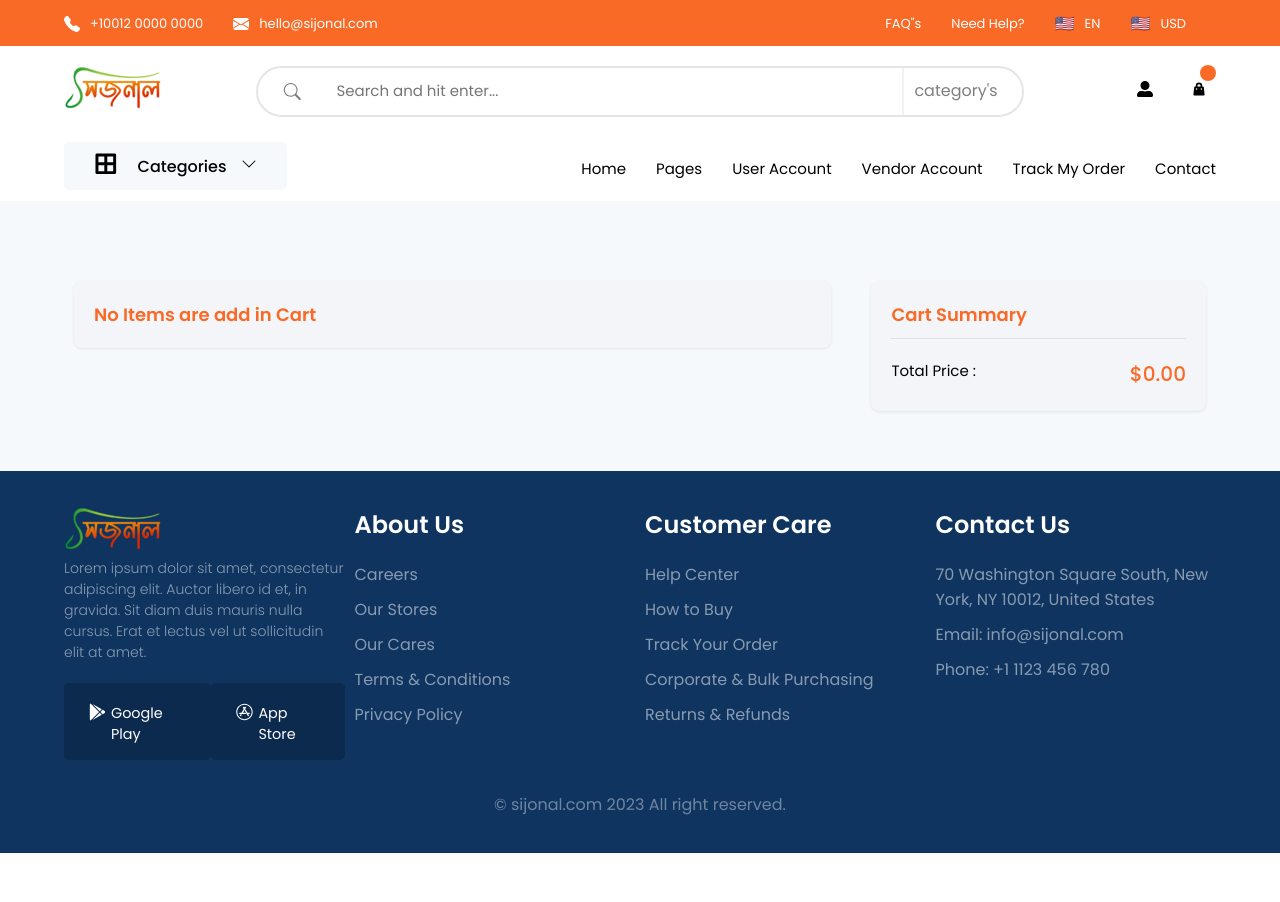
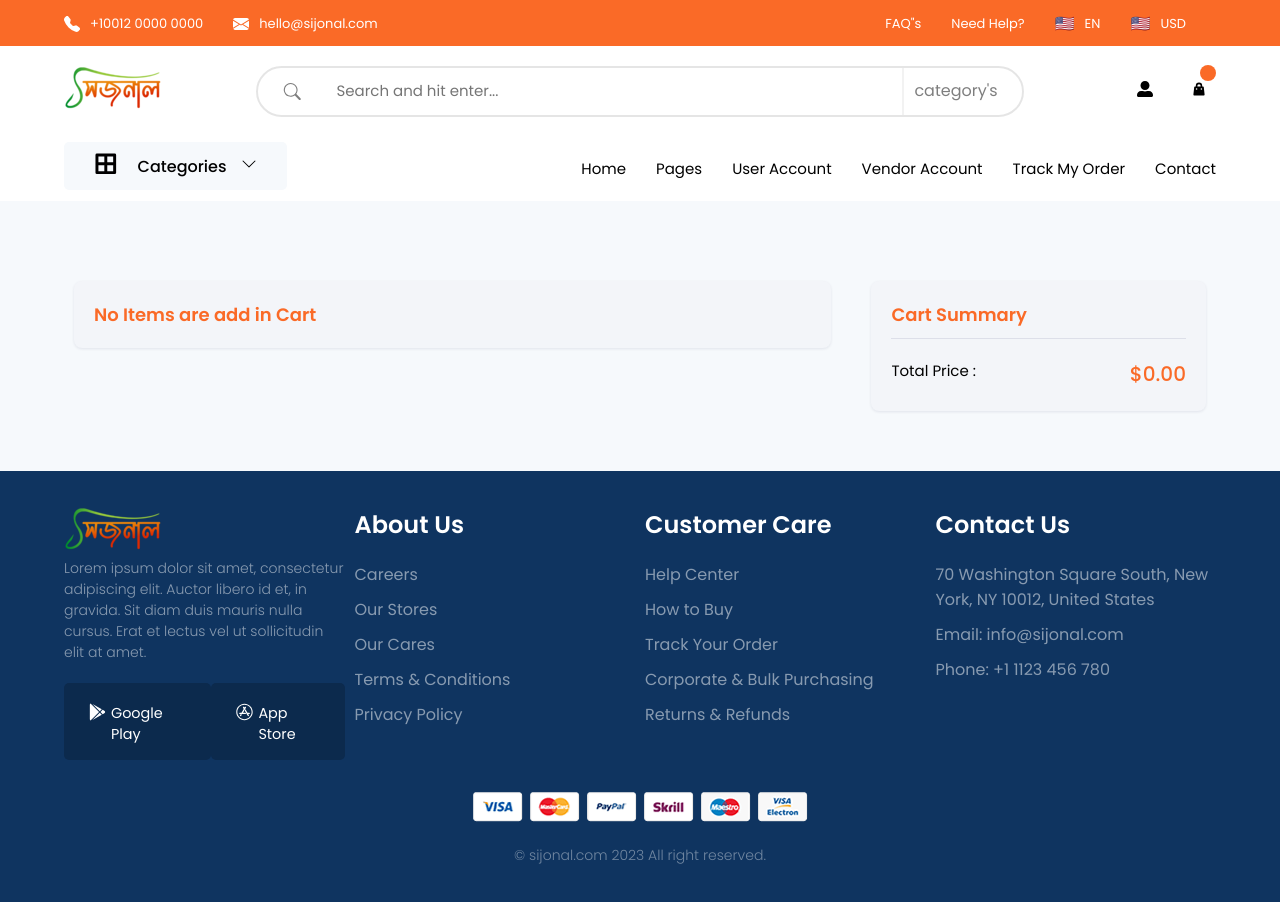
Before and after one commit to faha1999/sijonal, a React (Create React App) app: page /cart in a window 1280 px wide. Shown: the top 902 px of the page. Before the commit the page ends 853 px from the top, so only its background shows below. Built offline with nearby package versions, Linux system fonts and the light colour scheme.

Commit message:
added removeFromCart

```diff
--- a/src/App.jsx
+++ b/src/App.jsx
@@ -68,6 +68,7 @@ export const App = () => {
                 CartItem={CartItem}
                 addToCart={addToCart}
                 decreaseQty={decreaseQty}
+                setCartItem={setCartItem}
               />
             }
           />
--- a/src/Common/cart/Cart.jsx
+++ b/src/Common/cart/Cart.jsx
@@ -1,11 +1,16 @@
 import React from 'react';
 import { AiOutlineClose, AiOutlineMinus, AiOutlinePlus } from 'react-icons/ai';
 
-export const Cart = ({ CartItem, addToCart, decreaseQty }) => {
+export const Cart = ({ CartItem, setCartItem, addToCart, decreaseQty }) => {
   const totalPrice = CartItem.reduce(
     (price, item) => price + item.qty * item.price,
     0,
   );
+
+  const removeFromCart = (item) => {
+    setCartItem(CartItem.filter((i) => i !== item));
+  };
+
   return (
     <>
       <section className="cart-items">
@@ -33,7 +38,7 @@ export const Cart = ({ CartItem, addToCart, decreaseQty }) => {
                   <div className="cart-items-function">
                     <div className="removeCart">
                       <button className="removeCart">
-                        <AiOutlineClose />
+                        <AiOutlineClose onClick={() => removeFromCart(item)} />
                       </button>
                     </div>
 
--- a/src/Common/footer/Footer.jsx
+++ b/src/Common/footer/Footer.jsx
@@ -1,6 +1,7 @@
 import React from 'react';
 import { FaAppStore, FaGooglePlay } from 'react-icons/fa';
 import logo from '../../assets/images/sijonal(seasonal).png';
+import payment from '../../assets/payment.png';
 
 export const Footer = () => {
   return (
@@ -57,8 +58,13 @@ export const Footer = () => {
             </ul>
           </div>
         </div>
-        <div style={{ textAlign: 'center', marginTop: '2rem', opacity: '.4' }}>
-          &copy; sijonal.com {new Date().getFullYear()} All right reserved.
+        <div style={{ textAlign: 'center', marginTop: '2rem' }}>
+          <div>
+            <img src={payment} alt="payment" />
+          </div>
+          <p style={{ marginTop: '1rem', opacity: '.4' }}>
+            &copy; sijonal.com {new Date().getFullYear()} All right reserved.
+          </p>
         </div>
       </footer>
     </>
```
Also changed, not shown: src/assets/payment.png (added).
